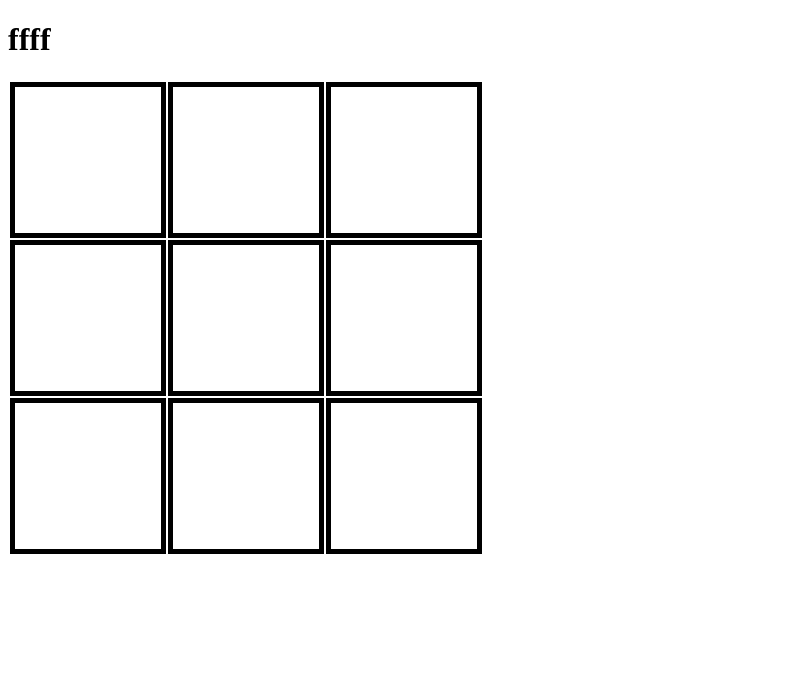
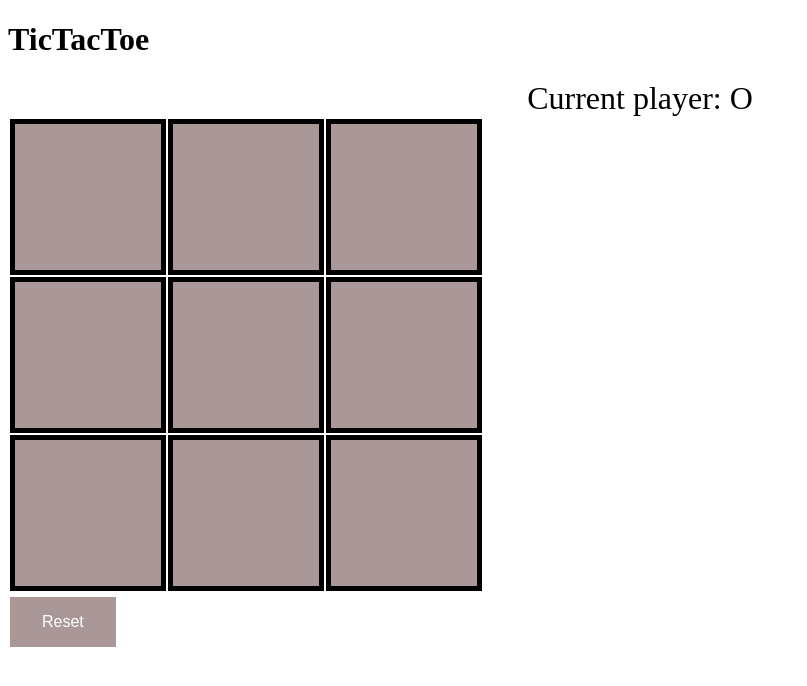
Before and after one commit to Nassir01/tictactoe, a plain HTML site: page index.html in a window 1280 px wide. Shown: the whole page, without its empty margins (0-807 px from the left). Drawn offline with nearby package versions, Linux system fonts and the light colour scheme.

Commit message:
it is working

```diff
--- a/app.js
+++ b/app.js
@@ -1,35 +1,68 @@
-console.log("hahahaha");
-var count = 0;
-var idoftd;
-// $("td").on("click", function (e) {
-//   var data = $(this).attr("id");
-//   alert(data);
-//   idoftd = data;
-// });
-var array = document.getElementsByClassName("td");
-function liste() {
-  for (var i = 0; i < array.length; i++) {
-    array[i].addEventListener("click", myturn);
-  }
+var TicTacToe = {
+  board: document.getElementsByClassName("board")[0],
+  fields: document.getElementsByClassName("td"),
+  currentPlayer: document.getElementById("current"),
+  checkedFields: Array(9).fill(""),
+  win: [
+    [0, 1, 2],
+    [3, 4, 5],
+    [6, 7, 8],
+    [0, 3, 6],
+    [1, 4, 7],
+    [2, 5, 8],
+    [0, 4, 8],
+    [2, 4, 6],
+  ],
+  // this function will initialse the variables
+  init: function () {
+    this.current = "O";
+    this.currentPlayer.textContent = this.current;
+    // loop in the variables
+    for (var i = 0; i < this.fields.length; i++) {
+      this.fields[i].textContent = "";
+      this.checkedFields[i] = "";
+    }
+  },
+  // this function will check the possible combinations to win the game
+  checkWinner: function () {
+    for (var i = 0; i < this.win.length; i++) {
+      if (
+        this.checkedFields[this.win[i][0]] === this.current &&
+        this.checkedFields[this.win[i][1]] === this.current &&
+        this.checkedFields[this.win[i][2]] === this.current
+      ) {
+        alert("And the winner is " + this.current);
+        this.init();
+        return true;
+      } else if (this.checkedFields.indexOf("") === -1) {
+        alert("Tie no one win try again");
+        this.init();
+        return true;
+      }
+    }
+  },
+  // this function allows to click on the chosen square inside the game
+  handleClick: function (e) {
+    var currentField = e.target;
+    var currentFieldNumber = Array.prototype.indexOf.call(
+      this.fields,
+      currentField
+    );
+    if (!currentField.textContent) {
+      currentField.textContent = this.current;
+      this.checkedFields[currentFieldNumber] = this.current;
+      if (!this.checkWinner()) {
+        this.current = this.current === "O" ? "X" : "O";
+        this.currentPlayer.textContent = this.current;
+      }
+    }
+  },
+};
+// in this part , we will call the functions that we use in order to start a new game
+TicTacToe.init();
+TicTacToe.board.addEventListener("click", function (e) {
+  TicTacToe.handleClick(e);
+});
+function reset() {
+  location.reload();
 }
-liste();
-
-function myturn($event) {
-
-  var selectedCase=$event.target
-
-  if (selectedCase.innerHTML === "") {
-
-    if (count % 2 !== 0) {
-      selectedCase.innerHTML = "X";
-
-    }
-    if (count % 2 === 0) {
-      selectedCase.innerHTML = "O";
-
-    }
-    count++
-  }
-  console.log(count);
-
-}
--- a/index.html
+++ b/index.html
@@ -11,25 +11,26 @@
   </head>
 
   <body>
-    <h1>ffff</h1>
-
-    <table>
+    <h1>TicTacToe</h1>
+    <p class="current">Current player: <span id="current"></span></p>
+    <table id="tableId" class="board">
       <tr>
         <td id="1" class="td"></td>
-        <td id="2"class="td"></td>
-        <td id="3"class="td"></td>
+        <td id="2" class="td"></td>
+        <td id="3" class="td"></td>
       </tr>
       <tr>
-        <td id="4"class="td"></td>
-        <td id="5"class="td"></td>
-        <td id="6"class="td"></td>
+        <td id="4" class="td"></td>
+        <td id="5" class="td"></td>
+        <td id="6" class="td"></td>
       </tr>
       <tr>
-        <td id="7"class="td"></td>
-        <td id="8"class="td"></td>
-        <td id="9"class="td"></td>
+        <td id="7" class="td"></td>
+        <td id="8" class="td"></td>
+        <td id="9" class="td"></td>
       </tr>
     </table>
+    <button onclick="reset()">Reset</button>
     <script src="app.js"></script>
   </body>
 </html>
--- a/style.css
+++ b/style.css
@@ -2,7 +2,44 @@ table tr td {
   height: 9rem;
   width: 9rem;
   border: 5px solid;
+
+}
+table{
+  margin: auto;
 }
 td:hover {
-  background-color: #c56262;
+  background-color: #b46233;
 }
+.current {
+  font-size: 2em;
+  margin: auto;
+  text-align: center;
+}
+.board {
+  display: grid;
+  grid-gap: 3px;
+}
+.td {
+  background-color: rgb(170, 152, 152);
+  font-size: 50px;
+  cursor: pointer;
+  text-align: center;
+  vertical-align: middle;
+}
+button {
+  background-color: rgb(170, 152, 152);
+  border: none;
+  color: white;
+  padding: 16px 32px;
+  text-align: center;
+  text-decoration: none;
+  display: inline-block;
+  font-size: 16px;
+  margin: 4px 2px;
+  transition-duration: 0.4s;
+  cursor: pointer;
+
+}
+button:hover {
+  background-color: #b46233;
+}
```
